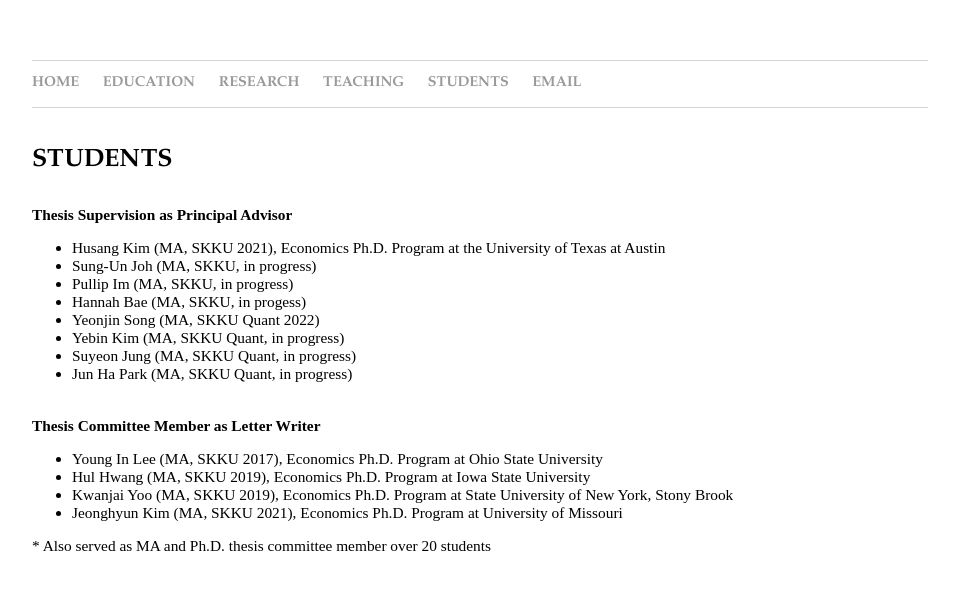
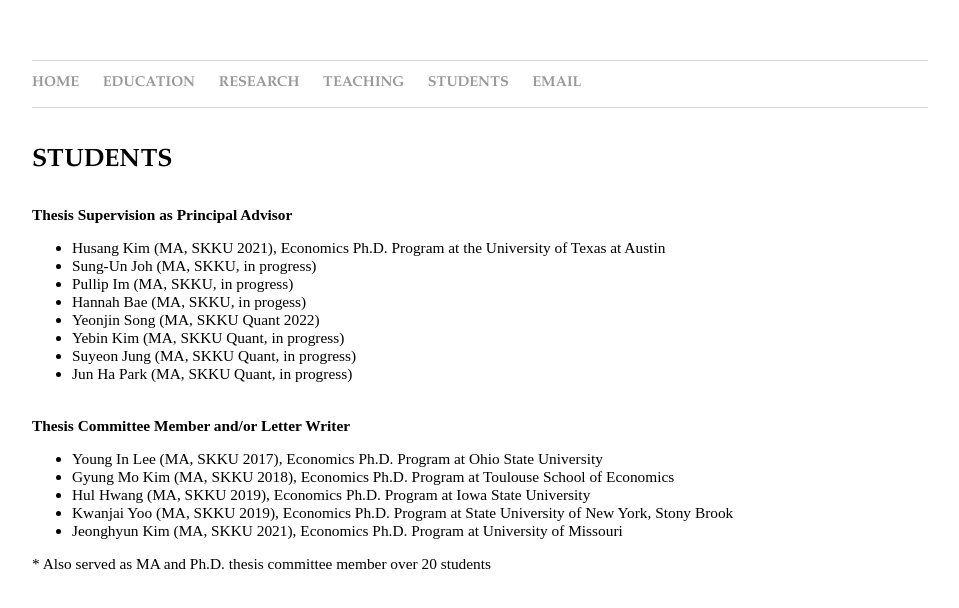
Before and after one commit to dooyeoncho/dooyeoncho.github.io, a Jekyll site: the page built from pages/students.html, in a window 1280 px wide. Shown: the top 608 px of the page, without its empty margins (160-1119 px from the left). Built offline with Jekyll 4.4.1, drawn with Linux system fonts in a browser that asks for light colours.

Commit message:
Update students.html

```diff
--- a/pages/students.html
+++ b/pages/students.html
@@ -23,9 +23,10 @@
 		</ul>
 		</div>&nbsp;
 
-<div> <b>Thesis Committee Member as Letter Writer</b>
+<div> <b>Thesis Committee Member and/or Letter Writer</b>
 	<ul>
 		<li>Young In Lee (MA, SKKU 2017), Economics Ph.D. Program at Ohio State University</li>
+		<li>Gyung Mo Kim (MA, SKKU 2018), Economics Ph.D. Program at Toulouse School of Economics</li>
 		<li>Hul Hwang (MA, SKKU 2019), Economics Ph.D. Program at Iowa State University</li>
 	        <li>Kwanjai Yoo (MA, SKKU 2019), Economics Ph.D. Program at State University of New York, Stony Brook</li>
 		<li>Jeonghyun Kim (MA, SKKU 2021), Economics Ph.D. Program at University of Missouri</li>
```
